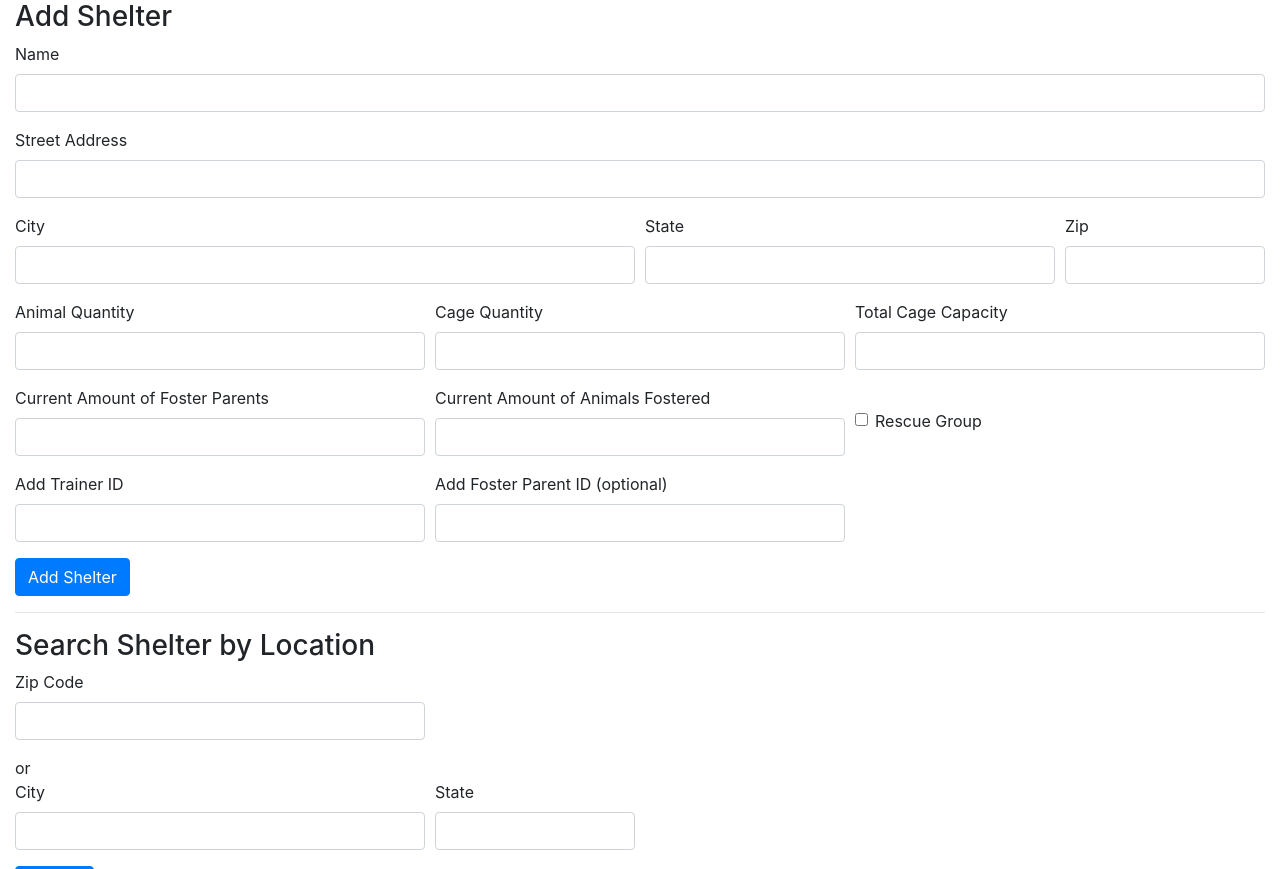
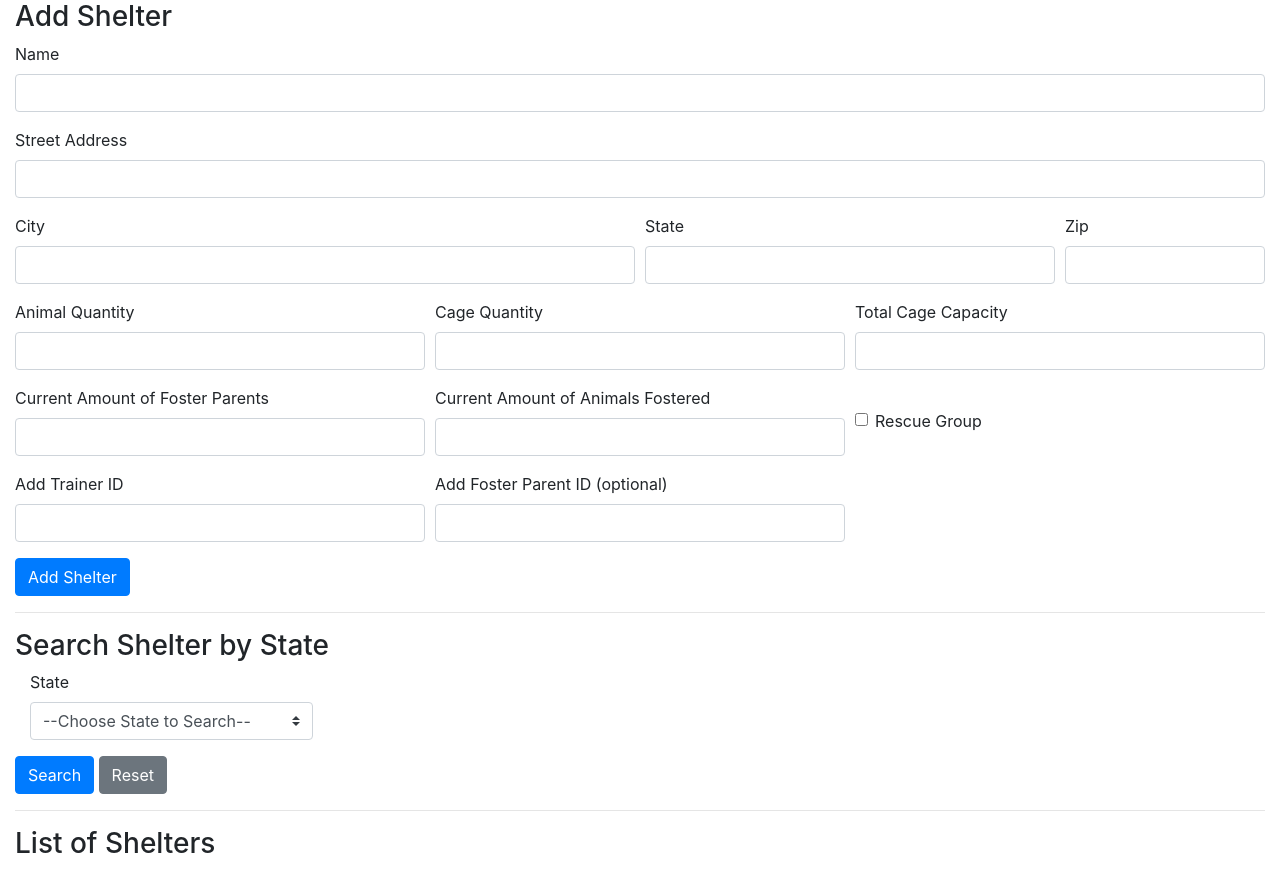
Before and after one commit to kevinlichang/national-animal-shelter-database, a Flask app: page /shelters/ in a window 1280 px wide. Shown: the part 112-981 px from the top of the page. Run offline with Flask 2, Linux system fonts and the light colour scheme; data that the repository does not hold is empty; some libraries are stand-ins or nearby versions.

Commit message:
added search by state to shelters

```diff
--- a/app/app.py
+++ b/app/app.py
@@ -16,6 +16,22 @@ def shelters():
     result = executeQuery(DBConnect, query).fetchall()
     return render_template('shelters.html', title='Shelters', allShelters=result)
 
+
+# Search Shelter by State
+@app.route("/shelters/", methods=["POST"])
+def searchSheltersByState():
+    DBConnect = connectDB()
+
+    stateSelected = request.form['shelterStateSearch']
+
+    #Select shelters by state
+    query = "SELECT * from shelters WHERE address_state = %s;"
+    data = (stateSelected,)
+    result = executeQuery(DBConnect, query, data)
+    return render_template('shelters.html', title='Shelters', allShelters=result)
+
+
+# Add new Shelter
 @app.route("/shelters/", methods=["POST", "GET"])
 def addNewShelter():
     DBConnect = connectDB()
--- a/app/templates/shelters.html
+++ b/app/templates/shelters.html
@@ -108,53 +108,73 @@
 
   <hr>
 
-  <form class="mb-2">
-    <h3>Search Shelter by Location</h3>
-    <div class="form-row">
-      <div class="form-group col-md-4">
-        <label for="shelterZipSearch">Zip Code</label>
-        <input type="text" class="form-control" id="shelterZipSearch" name="shelterZipSearch">
-      </div>
-    </div>
-    <div>or</div>
-    <div class="form-row">
-      <div class="form-group col-md-4">
-        <label for="shelterCitySearch">City</label>
-        <input type="text" class="form-control" id="shelterCitySearch" name="shelterCitySearch">
-      </div>
-      <div class="form-group col-md-2">
-        <label for="shelterStateSearch">State</label>
-        <input type="text" class="form-control" id="shelterStateSearch" name="shelterStateSearch">
-      </div>
+  <form class="mb-2" id="searchByStateForm" action="/shelters/" method="post">
+    <h3>Search Shelter by State</h3>
+
+    <div class="form-group col-3">
+      <label for="shelterStateSearch">State</label>
+      <select name="shelterStateSearch" id="shelterStateSearch" class="custom-select">
+        <option selected>--Choose State to Search--</option>
+        <option value="AL">Alabama</option>
+        <option value="AK">Alaska</option>
+        <option value="AZ">Arizona</option>
+        <option value="AR">Arkansas</option>
+        <option value="CA">California</option>
+        <option value="CO">Colorado</option>
+        <option value="CT">Connecticut</option>
+        <option value="DE">Delaware</option>
+        <option value="DC">District Of Columbia</option>
+        <option value="FL">Florida</option>
+        <option value="GA">Georgia</option>
+        <option value="HI">Hawaii</option>
+        <option value="ID">Idaho</option>
+        <option value="IL">Illinois</option>
+        <option value="IN">Indiana</option>
+        <option value="IA">Iowa</option>
+        <option value="KS">Kansas</option>
+        <option value="KY">Kentucky</option>
+        <option value="LA">Louisiana</option>
+        <option value="ME">Maine</option>
+        <option value="MD">Maryland</option>
+        <option value="MA">Massachusetts</option>
+        <option value="MI">Michigan</option>
+        <option value="MN">Minnesota</option>
+        <option value="MS">Mississippi</option>
+        <option value="MO">Missouri</option>
+        <option value="MT">Montana</option>
+        <option value="NE">Nebraska</option>
+        <option value="NV">Nevada</option>
+        <option value="NH">New Hampshire</option>
+        <option value="NJ">New Jersey</option>
+        <option value="NM">New Mexico</option>
+        <option value="NY">New York</option>
+        <option value="NC">North Carolina</option>
+        <option value="ND">North Dakota</option>
+        <option value="OH">Ohio</option>
+        <option value="OK">Oklahoma</option>
+        <option value="OR">Oregon</option>
+        <option value="PA">Pennsylvania</option>
+        <option value="RI">Rhode Island</option>
+        <option value="SC">South Carolina</option>
+        <option value="SD">South Dakota</option>
+        <option value="TN">Tennessee</option>
+        <option value="TX">Texas</option>
+        <option value="UT">Utah</option>
+        <option value="VT">Vermont</option>
+        <option value="VA">Virginia</option>
+        <option value="WA">Washington</option>
+        <option value="WV">West Virginia</option>
+        <option value="WI">Wisconsin</option>
+        <option value="WY">Wyoming</option>
+      </select>
     </div>
 
+
     <button type="submit" class="btn btn-primary" id="shelterSearchBtn">Search</button>
+    <a href="/shelters" class="btn btn-secondary">Reset</a>
   </form>
   <hr>
   <h3>List of Shelters</h3>
-
-
-  <!-- Profile Card for Results
-  <div class="card">
-    <h5 class="card-header" id="shelter-card-name">Shelter Name</h5>
-    <div class="card-body">
-      <h5 class="card-title" id="shelter-card-address">Address</h5>
-      <p class="card-text">With supporting text below as a natural lead-in to additional content.</p>
-    </div>
-    <ul class="list-group list-group-horizontal">
-      <li class="list-group-item" id="shelter-card-animal-quantity">Animal Quantity</li>
-      <li class="list-group-item" id="shelter-card-cage-quantity">Cage Quantity</li>
-      <li class="list-group-item" id="shelter-card-total-cage-capacity">Total Cage Capacity</li>
-      <li class="list-group-item" id="shelter-card-foster-parent-amount">Current Amount of Foster Parents</li>
-      <li class="list-group-item" id="shelter-card-fostered-amount">Current Amount of Animals Fostered</li>
-      <li class="list-group-item" id="shelter-card-rescue-group">rescue group</li>
-    </ul>
-    <div class="card-body">
-      <button class="btn btn-outline-primary" id="shelter-update-btn">Update</button>
-      <button class="btn btn-outline-primary" id="shelter-delete-btn">Delete</button>
-    </div>
-  </div> -->
-
 
   <table class="table">
     <thead>
```
